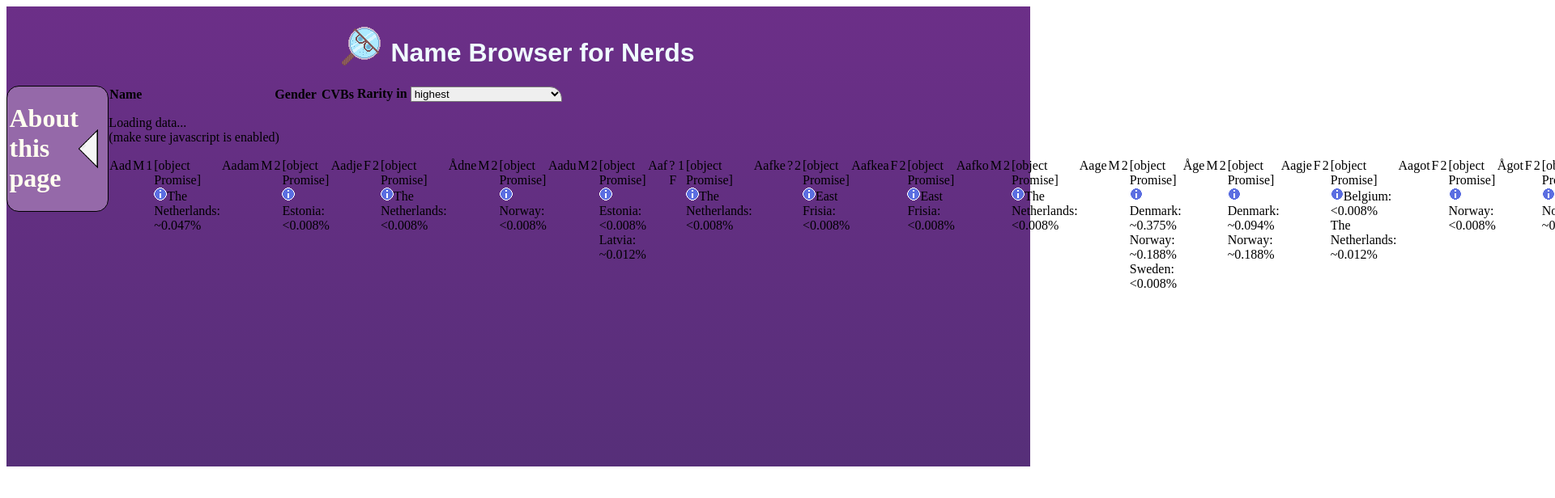
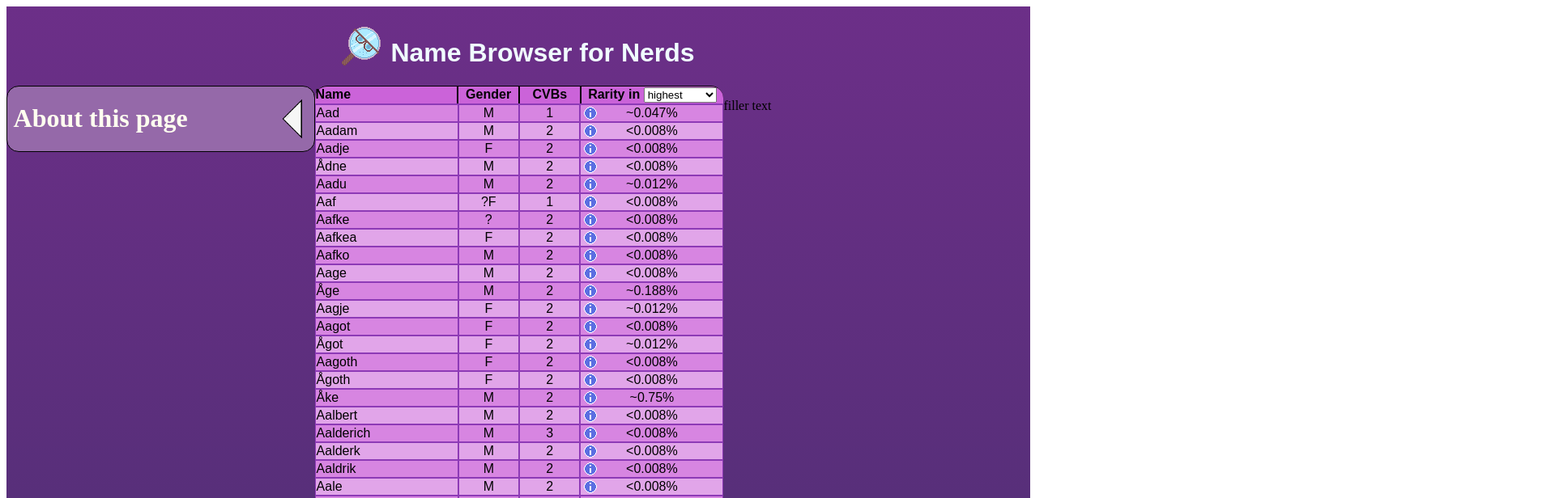
Before and after one commit to Like4Schnitzel/nbfn-rewrite, a SvelteKit app: page / in a window 1280 px wide. Shown: the top 616 px of the page at 81% size, 1920 px wide, since content can reach past the window. Built offline with nearby package versions, Linux system fonts and the light colour scheme.

Commit message:
rewrite table filling to be svelte-like
massive improvement in performance
however, styling is still broken

```diff
--- a/src/routes/+page.svelte
+++ b/src/routes/+page.svelte
@@ -1,111 +1,85 @@
 <script lang="ts">
     import { onMount } from 'svelte';
 
-    async function maxRarity(rarities: any) {
+    interface RarityInfo {
+        "Country": string,
+        "Rarity": string
+    }
+
+    interface NameInfo {
+        "Name": string,
+        "Gender": "M" | "F" | "1M" | "1F" | "?M" | "?F" | "?",
+        "CVBs": number,
+        "Rarities": RarityInfo[]
+    }
+
+    function maxRarity(rarities: RarityInfo[]) {
         let max = "~0%";
         let maxNum = 0;
-        for (const country in rarities) {
-            let rarityNum = parseFloat(rarities[country].substring(1, rarities[country].length-1));
+        for (const rarityInfo of rarities) {
+            let rarityNum = parseFloat(rarityInfo.Rarity.substring(1, rarityInfo.Rarity.length-1));
 
             if (rarityNum > maxNum) {
-                max = rarities[country];
+                max = rarityInfo.Rarity;
             }
         }
 
         return max;
     }
 
+    function getSelectedRarityNum(rarites: RarityInfo[]) {
+        if (selectedRarity === "highest") return maxRarity(rarites);
+
+        for (let rarityInfo of rarites) {
+            if (rarityInfo.Country === selectedRarity) {
+                return rarityInfo.Rarity;
+            }
+        }
+    }
+
     async function loadTable()
     {
-        nameTable.innerHTML = "";
-        loadingMessage.setAttribute("class", "");
+        allRows = [];
+        loadingMessage.classList.remove("hidden");
 
         const names = jsonContents.Names
         for (const name in names) {
-            const nameInfo = names[name];
-            const row = [];
-
-            let nameTd = document.createElement('td');
-            nameTd.setAttribute("class", "name nameColumn");
-            nameTd.innerHTML = name;
-            row.push(nameTd);
-
-            let genderTd = document.createElement('td');
-            genderTd.setAttribute("class", "genderColumn");
-            genderTd.innerHTML = nameInfo["Gender"];
-            row.push(genderTd);
-
-            let cvbTd = document.createElement('td');
-            cvbTd.setAttribute("class", "cvbColumn");
-            cvbTd.innerHTML = nameInfo["CVBs"];
-            row.push(cvbTd);
-
-            let rarityTd = document.createElement('td');
-            rarityTd.setAttribute("class", "rarity rarityColumn");
-            if (selectedRarity === "highest") {
-                rarityTd.innerHTML += maxRarity(nameInfo["Rarities"]);
-            } else {
-                let tempRarity = nameInfo["Rarities"][selectedRarity];
-                if (tempRarity === undefined) {
-                    tempRarity = '?';
+            let row: NameInfo = {
+                Name: name,
+                Gender: names[name]["Gender"],
+                CVBs: names[name]["CVBs"],
+                Rarities: []
+            };
+            for (const rarity in names[name]["Rarities"]) {
+                row.Rarities.push({
+                    "Country": rarity,
+                    "Rarity": names[name]["Rarities"][rarity]
+                });
             }
-
-                rarityTd.innerHTML = tempRarity;
-            }
-
-            let rarityInfoButton = document.createElement('div');
-            rarityInfoButton.setAttribute("class", "rarityInfoBtn");
-            rarityTd.appendChild(rarityInfoButton);
-
-            let infoButtonImage = document.createElement('img');
-            infoButtonImage.setAttribute("src", "info.png");
-            rarityInfoButton.appendChild(infoButtonImage);
-
-            let allRarities = document.createElement('span');
-            for (const country in nameInfo["Rarities"]) {
-                allRarities.innerHTML += country + ": " + nameInfo["Rarities"][country] + "<br>";
-            }
-            rarityInfoButton.appendChild(allRarities);
-            row.push(rarityTd);
 
             allRows.push(row);
         }
 
-        loadedRows = 0;
-        alternatingColor = "1";
+        loadedRows = [];
+        alternatingColor = 1;
         for (let i = 0; i < allRows.length && i < startRows; i++) {
             addRow();
         }
-        loadingMessage.setAttribute("class", "hidden");
+        loadingMessage.classList.add("hidden");
     }
 
     async function addRow() {
-        let row = allRows[loadedRows];
-
-        let colorClass;
-        if (alternatingColor === "1") {
-            colorClass = "tableRow1";
-            alternatingColor = "2"
-        } else {
-            colorClass = "tableRow2";
-            alternatingColor = "1";
-        }
-        for (const td of row) {
-            td.classList.add(colorClass);
-            nameTable.appendChild(td);
-        }
-
-        loadedRows += 1;
+        loadedRows.push(allRows[loadedRows.length]);
+        loadedRows = loadedRows;
     }
 
     let selectedRarity: string = "highest";
     let countriesInJSON: string[] = [];
     let jsonContents: { Names: any; Countries: string[]; };
-    let nameTable: HTMLElement;
     let allRows: any[] = [];
     let loadingMessage: HTMLElement;
-    let alternatingColor: string;
-    let loadedRows: number;
+    let alternatingColor: number;
+    let loadedRows: NameInfo[] = [];
     const startRows = 50;
 
     onMount(async () => {
@@ -122,7 +96,7 @@
     });
 
     const loadRarities = () => {
-        console.log(selectedRarity);
+        console.log(getSelectedRarityNum);
     }
 
     const loadRows = () => {
@@ -142,8 +116,8 @@
 
 <body class="main">
     <div class="title">
-        <img src="icon.png" loading="eager" alt="pixel art magnifying glass wearing nerd glasses">
-        <h1>Name Browser for Nerds</h1>
+        <img class="titleIcon" src="icon.png" loading="eager" alt="pixel art magnifying glass wearing nerd glasses">
+        <h1 class="titleText">Name Browser for Nerds</h1>
     </div>
     <div class="tableSpace">
         <div class="about">
@@ -222,21 +196,19 @@
             </details>
         </div>
         <div class="tableColumn">
-            <table class="table" cellspacing="0" cellpadding="0">
+            <div class="table">
+                <div class="headers">
                     <tr>
-                    <td>
-                        <table cellspacing="0" cellpadding="1">
-                            <tr>
-                                <th id="name">Name</th>
-                                <th id="genderHeader">Gender</th>
-                                <th id="cvbHeader">CVBs</th>
-                                <th id="raritySelector">
-                                    <div id="rarityLoading" class="hidden">
+                        <th class="nameColumn nameHeader">Name</th>
+                        <th class="genderColumn">Gender</th>
+                        <th class="cvbColumn">CVBs</th>
+                        <th class="rarityColumn rarityHeader">
+                            <div class="hidden rarityLoading">
                                 Loading...
                             </div>
                             <div id="raritySelection">
                                 Rarity in
-                                        <select bind:value={selectedRarity} on:change={loadRarities} id="countrySelector">
+                                <select bind:value={selectedRarity} on:change={loadRarities} class="countrySelector">
                                     <option value="highest" selected>highest</option>
                                     {#each countriesInJSON as country}
                                         <option value={country}>{country}</option>
@@ -247,20 +219,33 @@
                             </div>
                         </th>
                     </tr>
-                        </table>
-                    </td>
-                </tr>
-                <tr id="jsonDivTr">
-                    <td>
-                        <div id="jsonDiv" on:scroll={loadRows}>
-                            <p id="loadingMessage" bind:this={loadingMessage}>Loading data...<br>(make sure javascript is enabled)</p>
-                            <table id="jsonContent" cellspacing="0" cellpadding="1" bind:this={nameTable}>
-                                <!-- This will be filled up by the script -->
-                            </table>
+                </div>
+                <div class="jsonDiv" on:scroll={loadRows}>
+                    <p class="hidden loadingMessage" bind:this={loadingMessage}>Loading data...<br>(make sure javascript is enabled)</p>
+                    {#each loadedRows as row}
+                        <tr class="tableRow">
+                            <td class="nameColumn">{row.Name}</td>
+                            <td class="genderColumn">{row.Gender}</td>
+                            <td class="cvbColumn">{row.CVBs}</td>
+                            <td class="rarityColumn">
+                                {getSelectedRarityNum(row.Rarities)}
+                                <div class="rarityInfoBtn">
+                                    <!-- svelte-ignore a11y-missing-attribute -->
+                                    <img src="info.png">
+                                    <span>
+                                        {#each row.Rarities as countryRarityPair}
+                                            <p>{countryRarityPair.Country}: {countryRarityPair.Rarity}</p>
+                                        {/each}
+                                    </span>
                                 </div>
                             </td>
                         </tr>
-            </table>
+                    {/each}
+                </div>
+            </div>
+        </div>
+        <div class="filtersColumn">
+            <p>filler text</p>
         </div>
     </div>
 </body>
@@ -326,6 +311,14 @@
         justify-content: space-evenly;
     }
 
+    .filtersColumn {
+        flex-basis: 30%;
+    }
+
+    .tableColumn {
+        flex-basis: 40%;
+    }
+
     .about {
         flex-basis: 30%;
         height: fit-content;
@@ -378,35 +371,169 @@
         display: none;
     }
 
-    #name {
-        width: 200px;
+    .nameHeader {
         text-align: left;
         border-radius: 15px 0px 0px 0px;
     }
 
-    #genderHeader {
-        width: max-content;
-        padding-left: 3px;
-        padding-right: 3px;
-    }
-
-    #cvbHeader {
-        width: max-content;
-        padding-left: 3px;
-        padding-right: 3px;
-    }
-
-    #countrySelector {
+    .rarityHeader {
         position: relative;
-        width: max-content;
         border-radius: 0px 15px 0px 0px;
     }
 
-    #rarityLoading {
+    .rarityLoading {
         position: absolute;
         left: 0;
         right: 0;
         bottom: 3px;
         margin: auto;
     }
+
+    .rarityInfoBtn img {
+        position: absolute;
+        width: 16px;
+        height: 16px;
+        top: 0;
+        bottom: 0;
+        left: 0;
+        margin: auto;
+        padding-left: 4px;
+    }
+
+    .rarityInfoBtn span {
+        width: max-content;
+        top: 24px;
+        left: -95px;
+    }
+
+    .rarityInfoBtn:hover span {
+        display: block;
+        text-align: center;
+    }
+
+    .tableRow td.rarityColumn {
+        border-right: 0px;
+    }
+
+    .tableRow td.nameColumn {
+        border-left: 0px;
+    }
+
+    .tableSpace {
+        display: flex;
+        justify-content: space-evenly;
+    }
+
+    .table {
+        table-layout: fixed;
+        background-color: #cb63d9;
+        margin-left: auto;
+        margin-right: auto;
+        border-radius: 15px;
+    }
+
+    .tableRow {
+        background-color: #e1a5e9;
+    }
+
+    .tableRow:nth-child(2n) {
+        background-color: #d785e1;
+    }
+
+    .countrySelector {
+        width: 52%;
+    }
+
+    .jsonDiv {
+        height: 780px;
+        overflow-y: auto;
+        overflow: overlay;
+        border-radius: 0px 0px 15px 15px;
+        border: solid 1px rgb(141, 58, 182);
+    }
+
+    .loadingMessage {
+        position: relative;
+        top: 300px;
+        height: 0px;
+        margin-top: auto;
+        margin-bottom: auto;
+        text-align: center;
+    }
+
+    .title {
+        color: rgb(240, 252, 255);
+        padding-top: 25px;
+        padding-bottom: 25px;
+        height: 48px;
+        margin: auto;
+    }
+
+    .titleIcon {
+        display: inline;
+    }
+
+    .titleText {
+        font-family: sans-serif;
+        position: relative;
+        display: inline;
+        padding-left: 8px;
+        margin-bottom: 0px;
+        margin-top: 0px;
+        vertical-align: text-bottom;
+    }
+
+    .hidden {
+        visibility: hidden;
+    }
+
+    .nameColumn {
+        border-left: 0px;
+        text-align: left;
+    }
+
+    .genderColumn {
+        text-align: center;
+        padding-left: 3px;
+        padding-right: 3px;
+    }
+
+    .cvbColumn {
+        text-align: center;
+        padding-left: 3px;
+        padding-right: 3px;
+    }
+
+    .rarityColumn {
+        border-right: 0px;
+        text-align: center;
+        position: relative;
+    }
+
+    th {
+        border-right: solid 1px black;
+        border-left: solid 1px black;
+        border-top: solid 1px black;
+    }
+
+    tr {
+        display: grid;
+        grid-template-columns: 35% 15% 15%  auto;
+        margin: 0 auto;
+        font-family: Arial, Helvetica, sans-serif;
+    }
+
+    td {
+        border: solid 1px rgb(141, 58, 182);
+    }
+
+    span {
+        z-index: 9;
+        display: none;
+        position: absolute;
+        background-color: antiquewhite;
+        border-radius: 7px;
+        border: 1px solid black;
+        font-family:'Segoe UI', Tahoma, Geneva, Verdana, sans-serif;
+    }
 </style>
```
Lines whose indentation alone changed are shown as unchanged.
